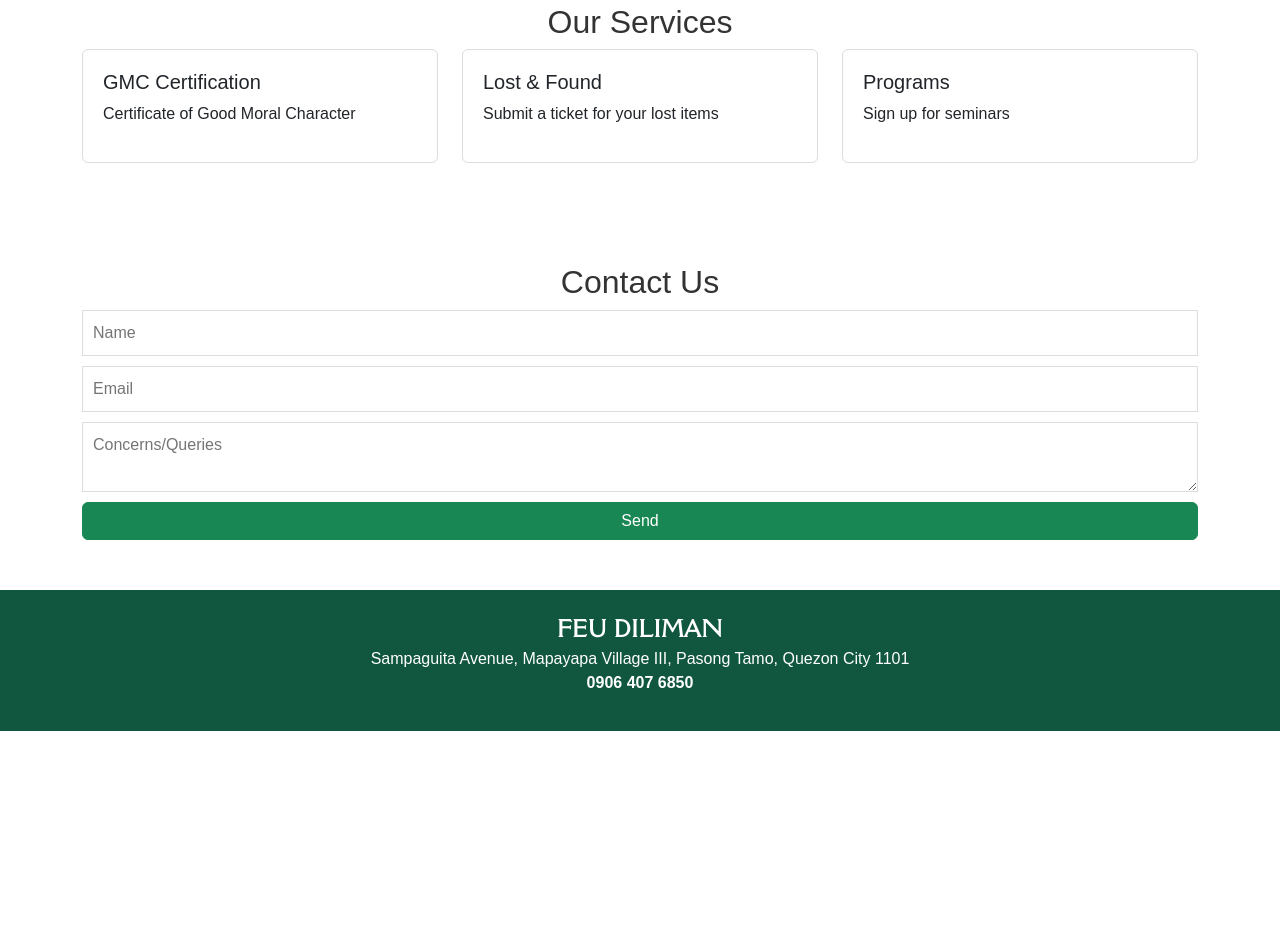
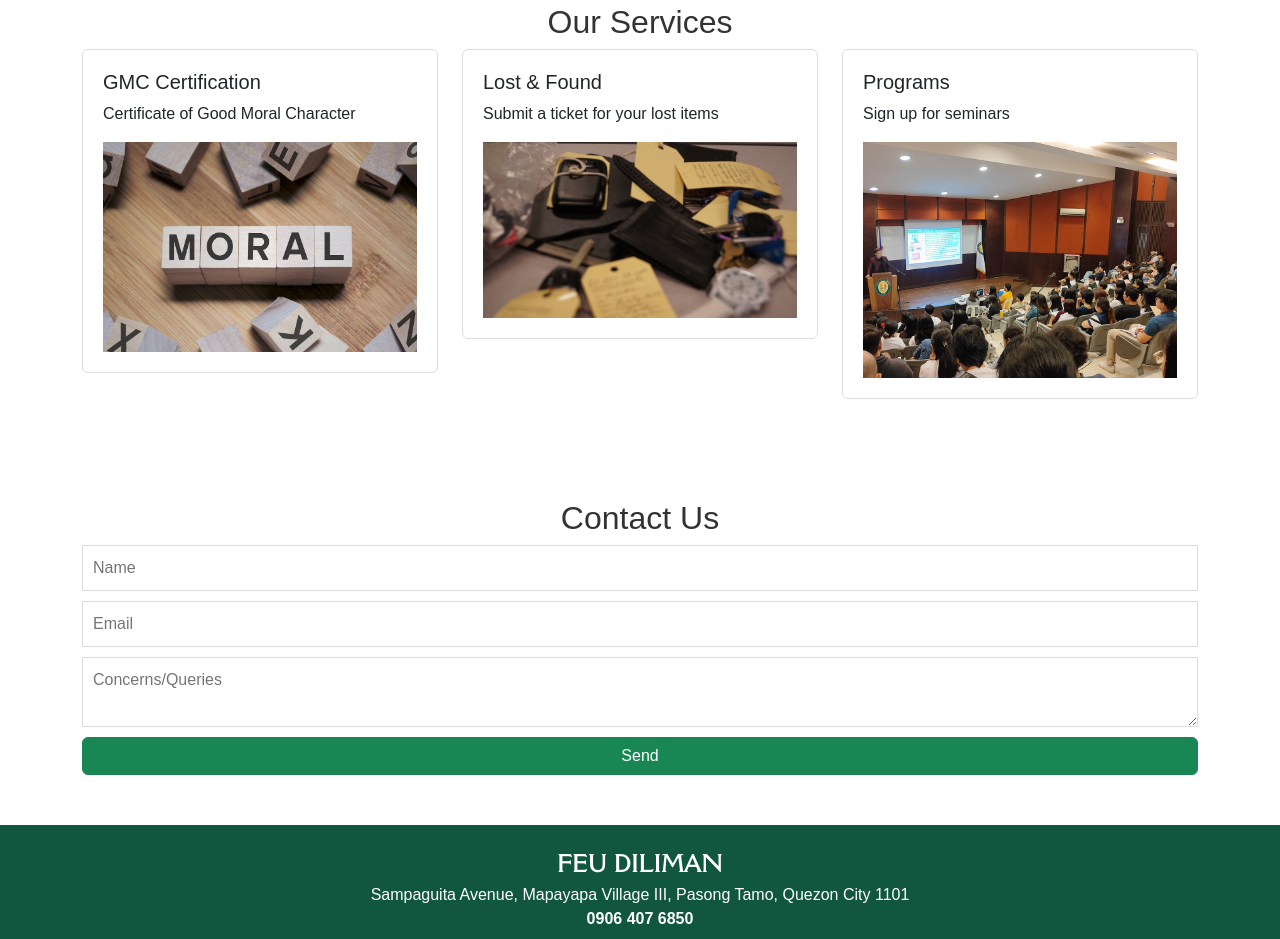
Before and after one commit to kaleidono/awd_final, a plain HTML site: page index.html in a window 1280 px wide. Shown: the part 2509-3448 px from the top of the page. Before the commit the page ends 3240 px from the top, so only its background shows below. Drawn offline with nearby package versions, Linux system fonts and the light colour scheme.

Commit message:
Update index.html

```diff
--- a/index.html
+++ b/index.html
@@ -88,18 +88,21 @@
                 <div class="card">
                     <h5>GMC Certification</h5>
                     <p>Certificate of Good Moral Character</p>
+					<img src="img/GMC.jpg" alt="GMC">
                 </div>
             </div>
             <div class="col-md-4">
                 <div class="card">
                     <h5>Lost & Found</h5>
                     <p>Submit a ticket for your lost items</p>
+					<img src="img/items.jpg" alt="lost and found">
                 </div>
             </div>
             <div class="col-md-4">
                 <div class="card">
                     <h5>Programs</h5>
                     <p>Sign up for seminars</p>
+					<img src="img/seminar.jpg" alt="seminar">
                 </div>
             </div>
         </div>
```
